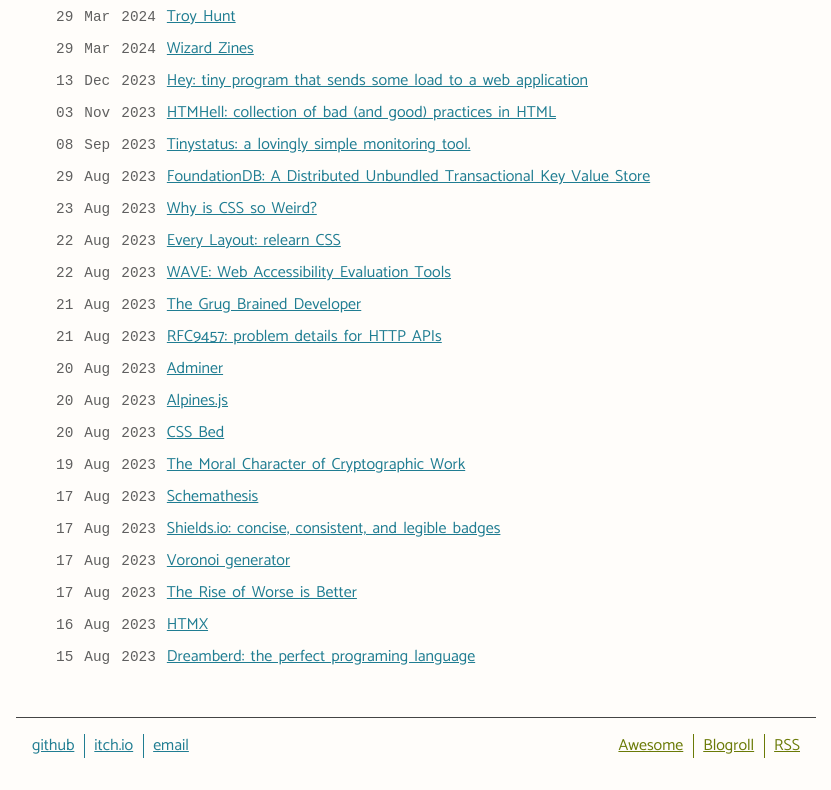
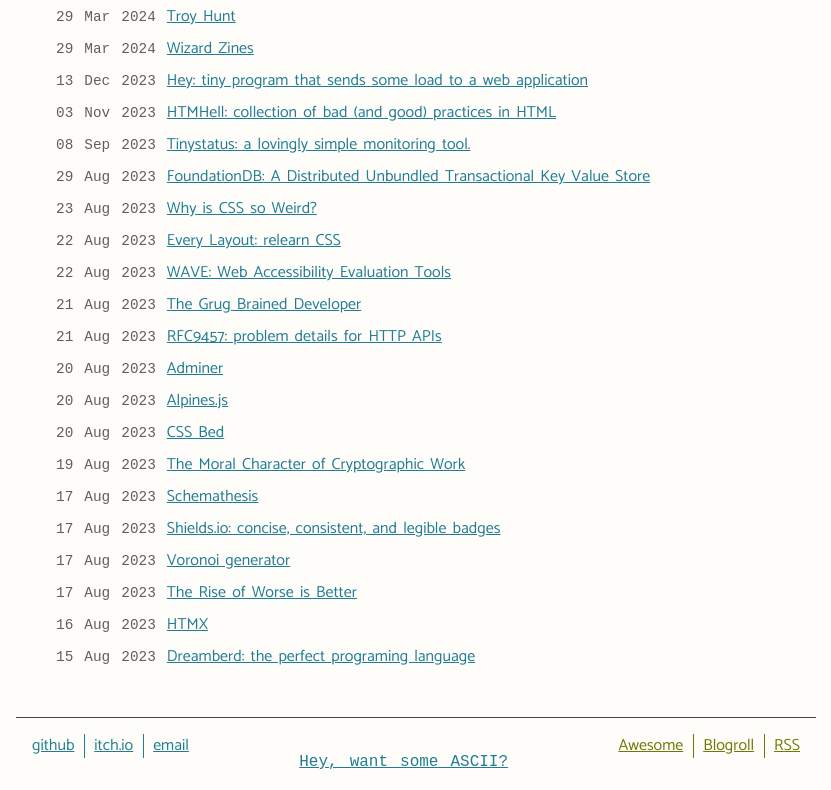
Before and after one commit to TheBigRoomXXL/lovergne.dev, an Astro site: page / in a window 1280 px wide. Shown: the part 953-1743 px from the top of the page, without its empty margins (224-1055 px from the left). Built offline with nearby package versions, Linux system fonts and the light colour scheme; Astro itself is replaced by a stand-in of ours.

Commit message:
add link to plain text mode in footer

```diff
--- a/src/components/Footer.astro
+++ b/src/components/Footer.astro
@@ -1,5 +1,9 @@
 ---
 import { siteConfig } from "src/site.config";
+let currentPath = Astro.url.pathname;
+if (currentPath === "/") {
+  currentPath = "/index";
+}
 ---
 
 <footer>
@@ -14,6 +18,10 @@ import { siteConfig } from "src/site.config";
           </a>
         ))
       }
+    </nav>
+
+    <nav class="ascii">
+      <a href=`${currentPath}.txt`>Hey, want some ASCII?</a>
     </nav>
 
     <nav class="horizontal-list menu">
@@ -54,4 +62,10 @@ import { siteConfig } from "src/site.config";
   nav.menu > a {
     color: var(--color-secondary);
   }
+
+  .ascii {
+    font-family: "Courier New", Courier, monospace;
+    /*I have no fuckeing clue why other <a> are aligned bottom and this one top*/
+    padding-top: 1em;
+  }
 </style>
--- a/src/pages/awesome.txt.ts
+++ b/src/pages/awesome.txt.ts
@@ -18,7 +18,7 @@ notes = notes
 
 
 const cards = notes.reduce((acc, note) => {
-    return acc + Card(note)
+    return acc + Card(note) + "\n"
 }, "")
 
 export async function GET() {
```
